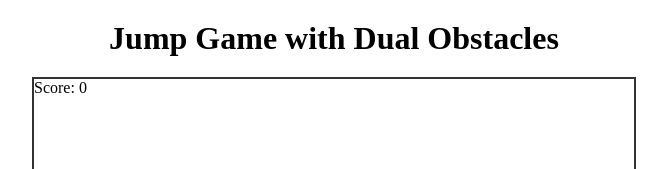
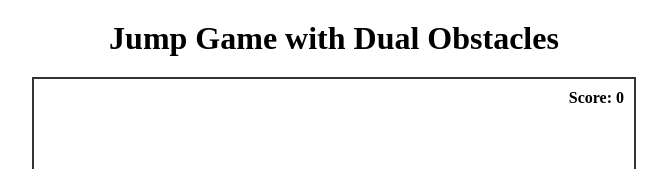
Before and after one commit to Arunchhibber/Game-Assignment-, a React (Vite) app: page / in a window 1280 px wide. Shown: the top 169 px of the page, without its empty margins (306-973 px from the left). Built offline with nearby package versions, Linux system fonts and the light colour scheme.

Commit message:
added the rest of the files for the css in the app.css

```diff
--- a/src/App.css
+++ b/src/App.css
@@ -20,3 +20,14 @@
   background-color: #007bff;
   transition: bottom 0.02s linear, left 0.02s linear;
 }
+.obstacle {
+  position: absolute;
+  background-color: green;
+}
+
+.score {
+  position: absolute;
+  top: 10px;
+  right: 10px;
+  font-weight: bold;
+}
```
